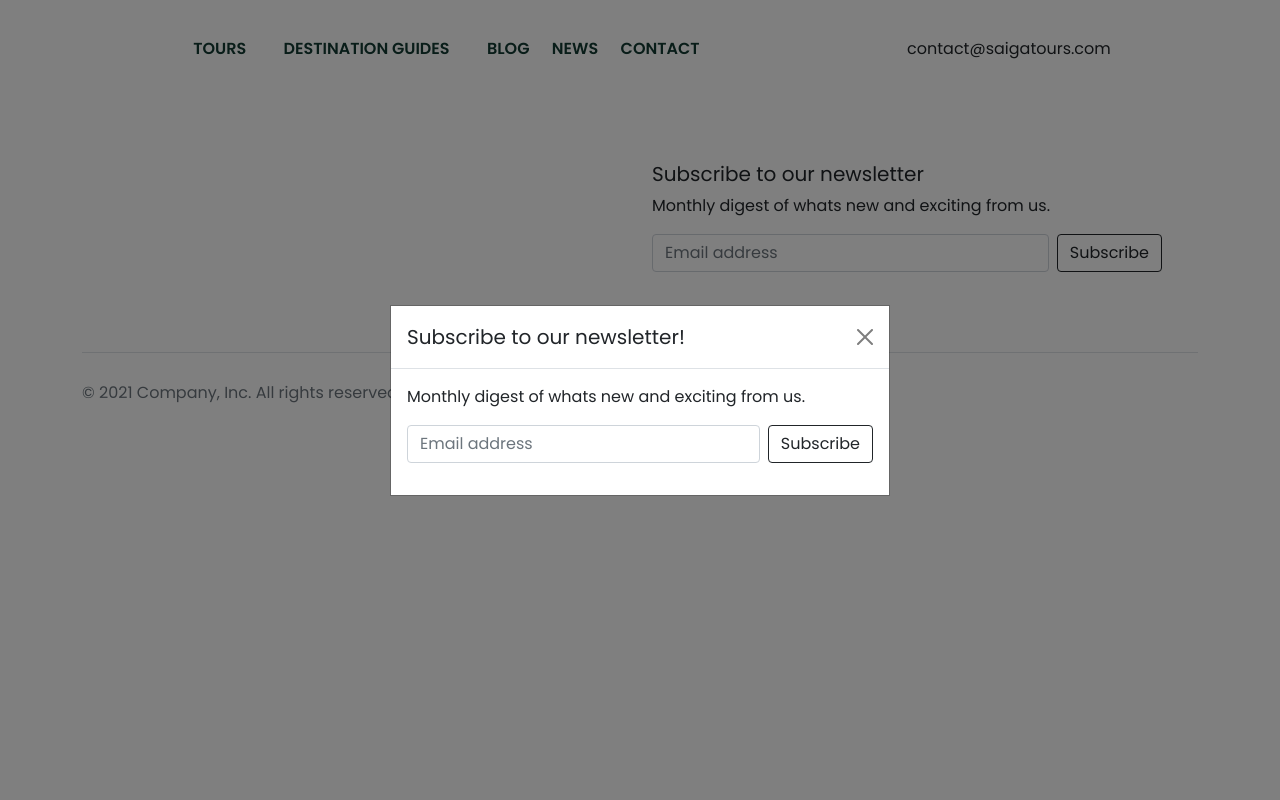
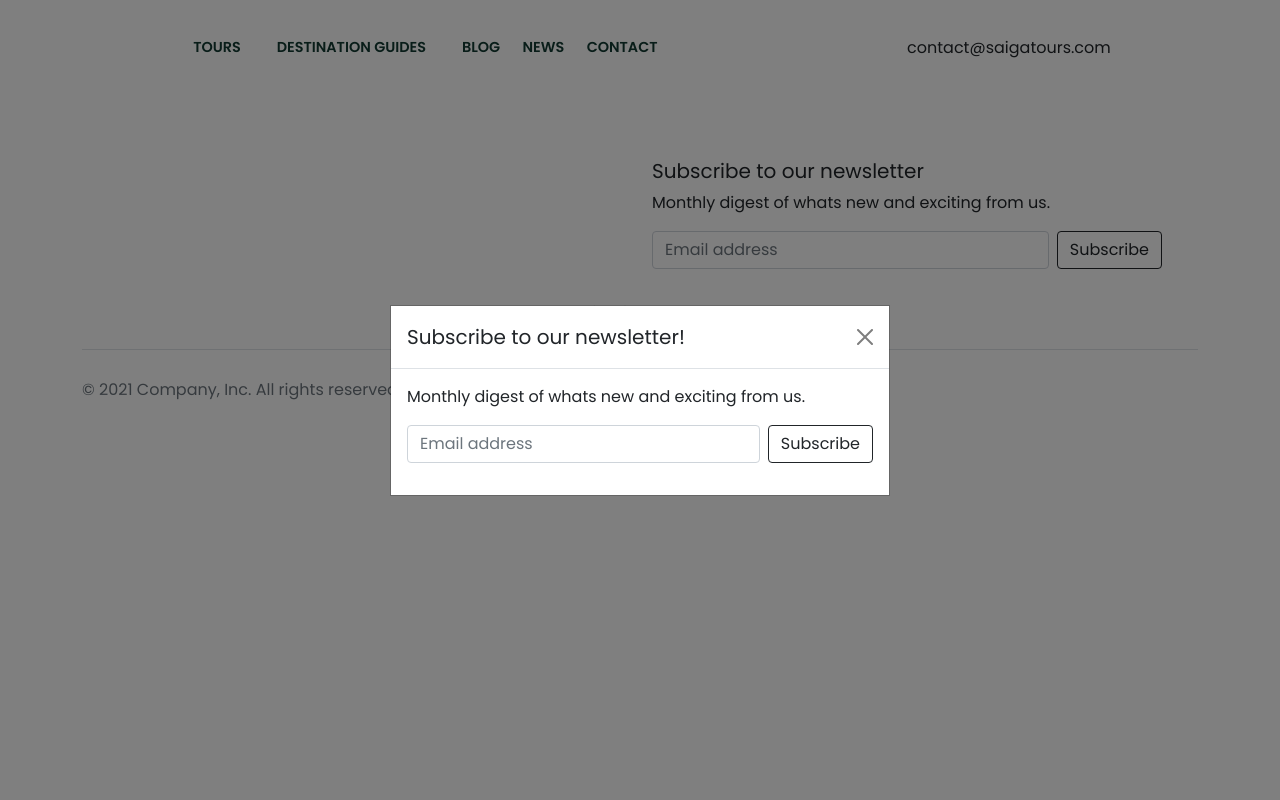
Before and after one commit to duncrob99/saiga-tours, a Django app: template main/templates/main/main.html in a window 1280 px wide. Run offline with Django 3.2, Linux system fonts and the light colour scheme; the template is opened without the code that fills it: values that come from a table or form of the project are taken from there, others are empty; parts of the project's set-up code (start-up, migrations or seed data) failed here and were passed over; some libraries are stand-ins or nearby versions.

Commit message:
Made navbar titles slightly smaller.

```diff
--- a/main/static/css/navbar.css
+++ b/main/static/css/navbar.css
@@ -1,5 +1,5 @@
 .main-nav {
-    font-size: 1em;
+    font-size: 0.9rem;
     height: min-content;
     font-weight: bold;
     color: #123a32 !important;
```
